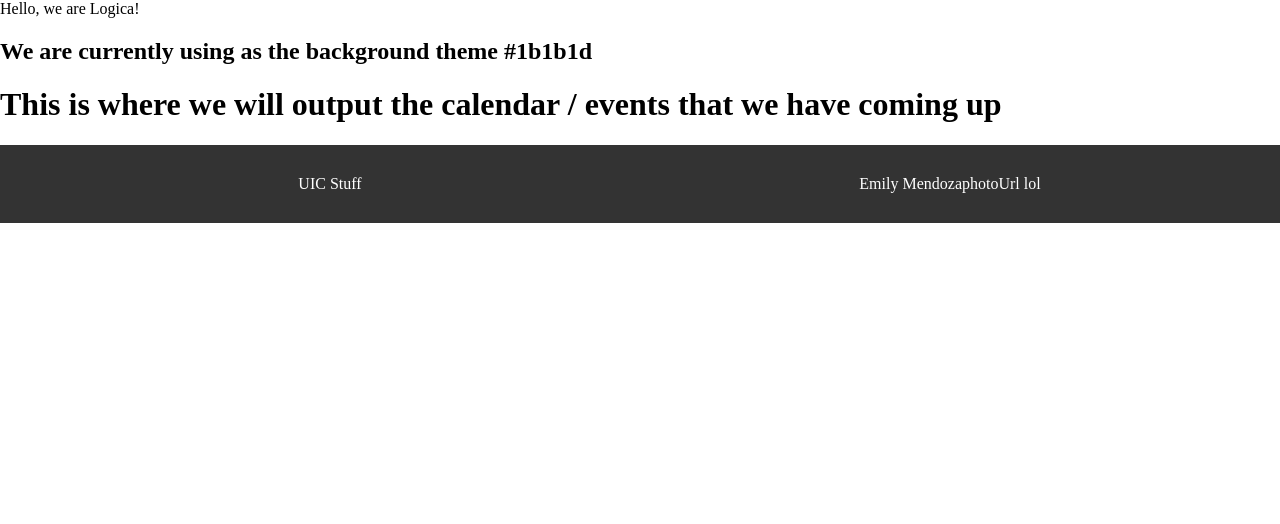
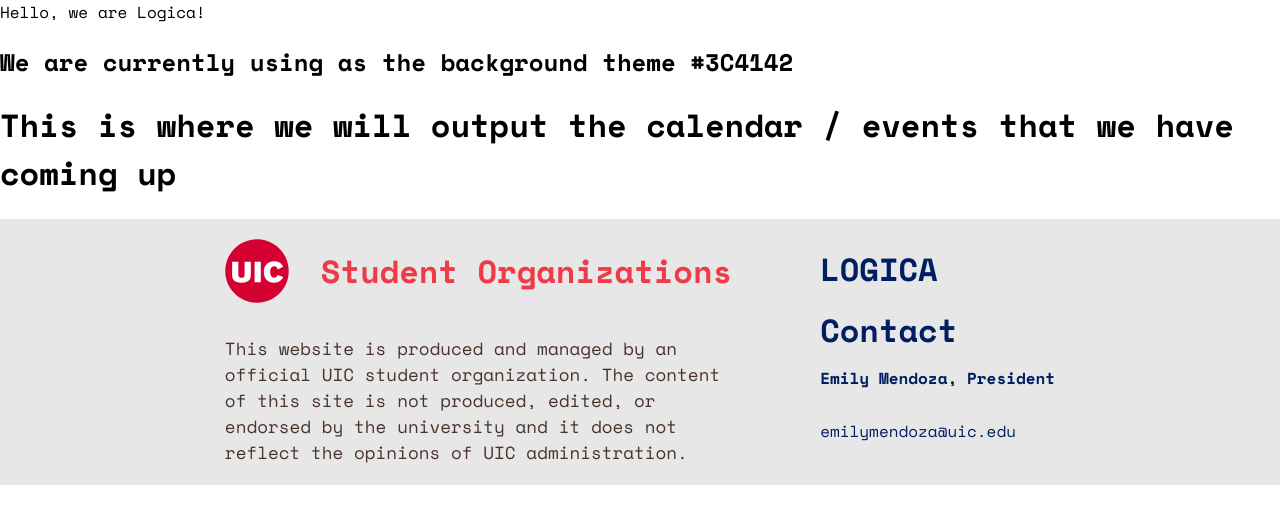
Before and after one commit to emoral435/LOGICA, a React (Vite) app in the folder frontend/: page /events in a window 1280 px wide. Shown: the top 524 px of the page. Built offline with nearby package versions, Linux system fonts and the light colour scheme.

Commit message:
Made default template for footer, slight tweaks can be made for styling

```diff
--- a/frontend/index.html
+++ b/frontend/index.html
@@ -5,6 +5,9 @@
     <link rel="icon" type="image/svg+xml" href="/logicaTree.svg" />
     <meta name="viewport" content="width=device-width, initial-scale=1.0" />
     <title>LOGICA</title>
+	<link rel="preconnect" href="https://fonts.googleapis.com">
+	<link rel="preconnect" href="https://fonts.gstatic.com" crossorigin>
+	<link href="https://fonts.googleapis.com/css2?family=Space+Mono:ital,wght@0,400;0,700;1,400&display=swap" rel="stylesheet">
   </head>
   <body>
     <div id="root"></div>
--- a/frontend/src/App.tsx
+++ b/frontend/src/App.tsx
@@ -1,5 +1,5 @@
 import { Routes, Route } from 'react-router-dom';
-import Footer from './components/Footer';
+import Footer from './components/Footer/Footer';
 import { useAppSelector } from './features/hooks';
 
 function App() {
@@ -15,7 +15,7 @@ function App() {
         <Route path="/connect" element={<h1>This is where you connect with us and give us money muahahaha</h1>} />
         <Route path="/events" element={<h1>This is where we will output the calendar / events that we have coming up</h1>} />
       </Routes>
-      <Footer presName="Emily Mendoza" presPhoto="photoUrl lol"/>
+      <Footer presName="Emily Mendoza" presEmail='emilymendoza@uic.edu'/>
     </>
   )
 }
--- a/frontend/src/components/Footer.tsx
+++ /dev/null
@@ -1,16 +0,0 @@
-interface FooterProps {
-presName : string,
-presPhoto: string,
-}
-
-
-const Footer = ({presName, presPhoto}:FooterProps) => {
-  return (
-    <footer id="footer-container">
-      <section className="container UIC-Content">UIC Stuff</section>
-      <section className="container president-content">{presName}{presPhoto}</section>
-    </footer>
-  )
-}
-
-export default Footer
--- /dev/null
+++ b/frontend/src/components/Footer/Footer.css
@@ -0,0 +1,81 @@
+/* SECTION for the footer */
+
+#footer-container {
+	background-color: #333;
+	color: #fff;
+	display: flex;
+	width: 100%;
+	justify-content: center;
+	gap: 3rem;
+	margin: auto;
+}
+
+/* Style for each container inside the footer */
+#footer-container .container {
+	flex: 1;
+	padding: 10px;
+	text-align: left;
+  }
+
+.UIC-Content .managed-by {
+	font-size: 1.1rem;
+	color: #4a332b;
+}
+
+.UIC-Content .UIC-Logo:hover {
+	transform: rotate(360deg); /* Rotate the image by 360 degrees on hover */
+    transition: transform 0.3s ease; /* Add a smooth transition effect */
+}
+
+.UIC-Content .UIC-Logo {
+	height: 4rem;
+	width: 4rem;
+}
+
+.UIC-Content .UIC-Header {
+	display: flex;
+	justify-content: center;
+	align-items: center;
+	gap: 2rem;
+	white-space: nowrap;
+	margin-bottom: 2rem;
+}
+
+.UIC-Content {
+	font-size: 2rem;
+	max-width: min-content;
+	margin: 10px;
+}
+
+.pres-content {
+	display: flex;
+	flex-direction: column;
+	justify-content: space-around;
+	max-width: min-content;
+	white-space: nowrap;
+	margin: 10px;
+}
+
+.pres-photo {
+	height: 4rem;
+	width: 4rem;
+}
+
+  /* Media query for screens smaller than 768px (adjust the breakpoint as needed) */
+  @media (max-width: 768px) {
+	#footer-container {
+	  flex-direction: column; /* Change to a vertical layout */
+	}
+
+	/* Reset the flex property for vertical layout */
+	#footer-container .container {
+	  flex: none;
+	  width: 100%;
+	}
+
+	.UIC-Content .UIC-Header {
+		font-size: 1.6rem;
+	}
+  }
+
+  /* !SECTION for the footer */
--- /dev/null
+++ b/frontend/src/components/Footer/Footer.tsx
@@ -0,0 +1,36 @@
+import './Footer.css'
+import { useAppSelector } from "../../features/hooks"
+import UIC from '../../assets/UIC_LOGO.svg'
+
+interface FooterProps {
+presName : string,
+presEmail: string
+}
+
+
+const Footer = ({presName, presEmail}:FooterProps) => {
+  const { theme } = useAppSelector(state => state.theme)
+
+  return (
+    <footer id="footer-container" style={{backgroundColor: theme.primary.light}}>
+      <section className="container UIC-Content">
+		<div className='UIC-Header'>
+			<img src={UIC} alt="uic logo" className='UIC-Logo'/>
+			<hgroup style={{color: theme.primary.contrastText, fontWeight: 700}}>Student Organizations</hgroup>
+		</div>
+		<section className='managed-by'>
+			This website is produced and managed by an official UIC student organization.
+			The content of this site is not produced, edited, or endorsed by the university and it does not reflect the opinions of UIC administration.
+		</section>
+	  </section>
+      <section className="container pres-content" style={{color: theme.complimentary.contrastText}}>
+		<hgroup style={{fontSize: '2rem', fontWeight: 700}}>LOGICA</hgroup>
+		<p style={{fontSize: '2rem', fontWeight: 700, margin: 0}}>Contact</p>
+		<p style={{fontWeight: 700, margin: 0}}>{presName}, President</p>
+		<p>{presEmail}</p>
+	  </section>
+    </footer>
+  )
+}
+
+export default Footer
--- a/frontend/src/features/themeSlice/themeSlice.tsx
+++ b/frontend/src/features/themeSlice/themeSlice.tsx
@@ -15,17 +15,17 @@ export interface ThemeState {
 }
 
 const main: Palette =  { // palette to be used generally
-    main: "#1b1b1d", // THIS IS A DARK COLOR
-    light: "#242526",
-    dark: "#030303",
-    contrastText: "#000000",
+    main: "#3C4142", // THIS IS CHARCOAL GRAY
+    light: "#e7e7e7",
+    dark: "#242526",
+    contrastText: "#ef3b47", // THIS IS THE RED COLOR TEXT
 }
 
 const secondary: Palette =  { // this is the complimentary / secondary palette
     main: "#000000",
     light: "FIXME",
     dark: "FIXME",
-    contrastText: "FIXME",
+    contrastText: "#001e62", // THIS IS THE BLUE COLOR TEXT
 }
 
 const fun: Palette =  { // this is the party palette, so its pretty flexible
--- a/frontend/src/index.css
+++ b/frontend/src/index.css
@@ -1,36 +1,6 @@
 body {
 	display: block;
 	margin: 0px;
+	font-family: 'Space Mono', monospace;
+	overflow-x: hidden; /* Prevent horizontal scrolling on small screens */
 }
-
-/* SECTION for the footer */
-
-#footer-container {
-	background-color: #333;
-	color: #fff;
-	padding: 20px;
-	display: flex;
-	justify-content: space-between;
-}
-
-/* Style for each container inside the footer */
-#footer-container .container {
-	flex: 1;
-	padding: 10px;
-	text-align: center;
-  }
-
-  /* Media query for screens smaller than 768px (adjust the breakpoint as needed) */
-  @media (max-width: 768px) {
-	#footer-container {
-	  flex-direction: column; /* Change to a vertical layout */
-	}
-
-	/* Reset the flex property for vertical layout */
-	#footer-container .container {
-	  flex: none;
-	  width: 100%;
-	}
-  }
-
-  /* !SECTION for the footer */
```
Also changed, not shown: frontend/src/assets/UIC_LOGO.svg (added).
